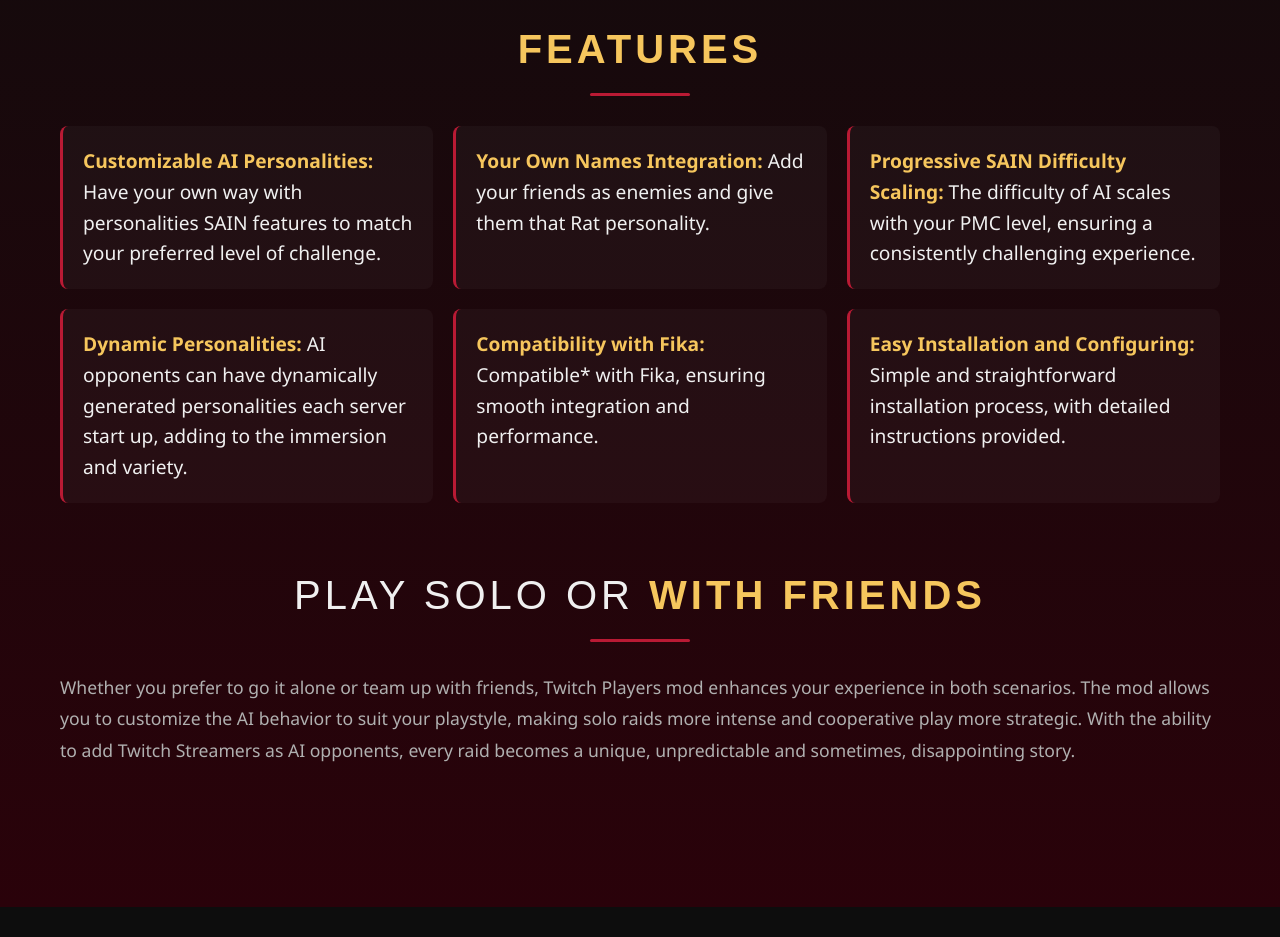
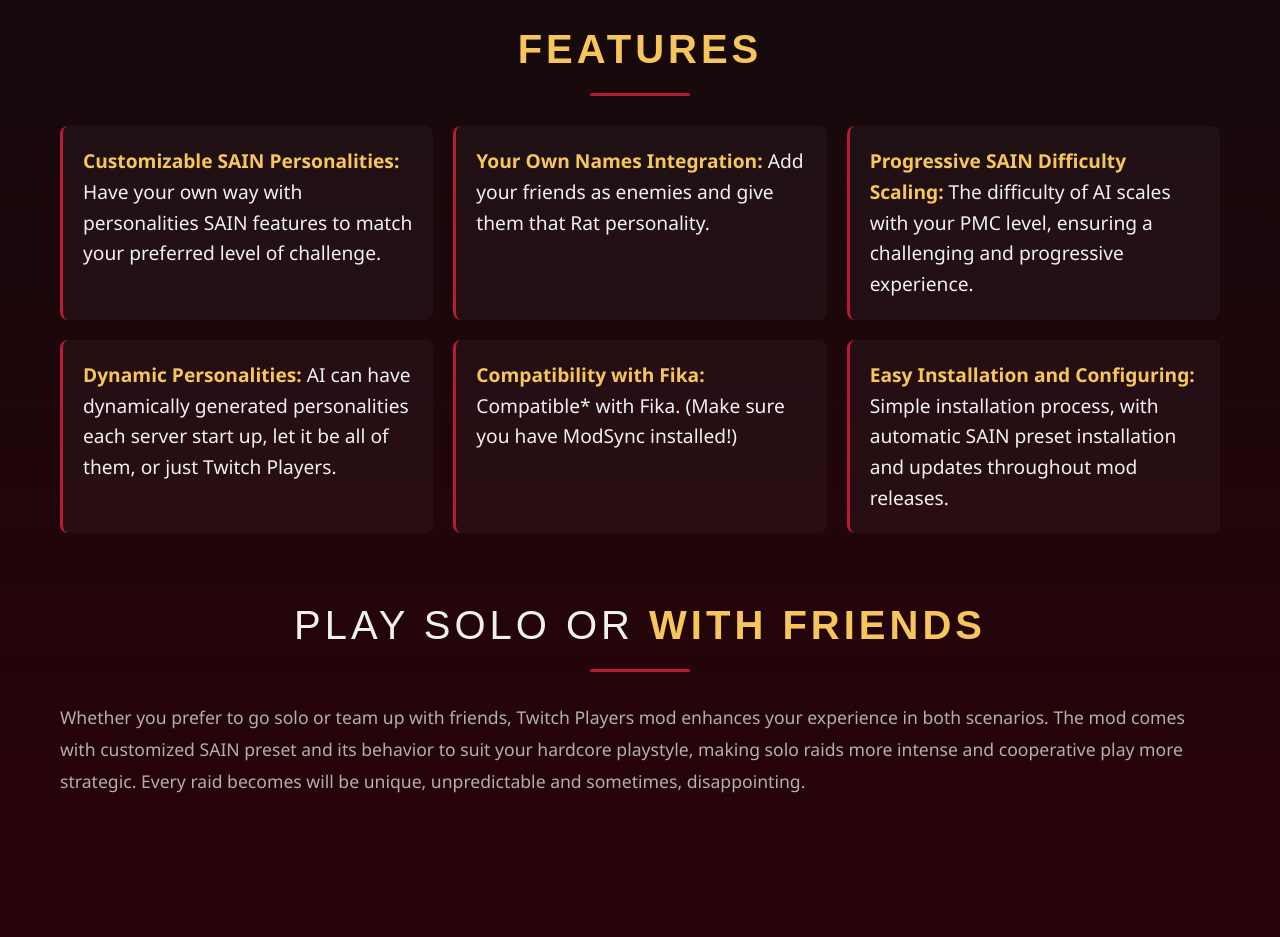
Before and after one commit to harmonyzt/twitchplayers.github.io, a plain HTML site: page index.html in a window 1280 px wide. Shown: the part 1200-2137 px from the top of the page. Before the commit the page ends 2107 px from the top, so only its background shows below. Drawn offline with nearby package versions, Linux system fonts and the light colour scheme; a script that the page names is missing.

Commit message:
Update page

```diff
--- a/index.html
+++ b/index.html
@@ -22,7 +22,7 @@
             <div class="buttons">
                 <div class="button-container animate__animated animate__fadeIn animate__delay-1s">
                     <span class="version-label">SPT 3.11</span>
-                    <a href="https://github.com/harmonyzt/All-TTV-Players-Are-Gigachads/releases/download/1.8.0/Twitch-Players-1.8.0.7z">Download Latest</a>
+                    <a href="https://hub.sp-tarkov.com/files/file/2557-sain-twitch-players/">Download Latest</a>
                 </div>
                 <div class="button-container animate__animated animate__fadeIn animate__delay-1s">
                     <span class="season-label">Season 3 is here!</span>
@@ -63,26 +63,26 @@
             <section>
                 <h2><span class="highlight">FEATURES</span></h2>
                 <ul>
-                    <li><strong>Customizable AI Personalities:</strong> Have your own way with personalities SAIN features to match your preferred level of challenge.</li>
+                    <li><strong>Customizable SAIN Personalities:</strong> Have your own way with personalities SAIN features to match your preferred level of challenge.</li>
                     <li><strong>Your Own Names Integration:</strong> Add your friends as enemies and give them that Rat personality.</li>
-                    <li><strong>Progressive SAIN Difficulty Scaling:</strong> The difficulty of AI scales with your PMC level, ensuring a consistently challenging experience.</li>
-                    <li><strong>Dynamic Personalities:</strong> AI opponents can have dynamically generated personalities each server start up, adding to the immersion and variety.</li>
-                    <li><strong>Compatibility with Fika:</strong> Compatible* with Fika, ensuring smooth integration and performance.</li>
-                    <li><strong>Easy Installation and Configuring:</strong> Simple and straightforward installation process, with detailed instructions provided.</li>
+                    <li><strong>Progressive SAIN Difficulty Scaling:</strong> The difficulty of AI scales with your PMC level, ensuring a challenging and progressive experience.</li>
+                    <li><strong>Dynamic Personalities:</strong> AI can have dynamically generated personalities each server start up, let it be all of them, or just Twitch Players.</li>
+                    <li><strong>Compatibility with Fika:</strong> Compatible* with Fika. (Make sure you have ModSync installed!)</li>
+                    <li><strong>Easy Installation and Configuring:</strong> Simple installation process, with automatic SAIN preset installation and updates throughout mod releases.</li>
                 </ul>
             </section>
             <section>
                 <h2>PLAY SOLO OR <span class="highlight">WITH FRIENDS</span></h2>
-                <p> Whether you prefer to go it alone or team up with friends, Twitch Players mod enhances your experience in both scenarios. The mod allows you to customize the AI behavior to suit your playstyle, making solo raids more intense and cooperative play more strategic. With the ability to add Twitch Streamers as AI opponents, every raid becomes a unique, unpredictable and sometimes, disappointing story. </p>
+                <p>Whether you prefer to go solo or team up with friends, Twitch Players mod enhances your experience in both scenarios. The mod comes with customized SAIN preset and its behavior to suit your hardcore playstyle, making solo raids more intense and cooperative play more strategic. Every raid becomes will be unique, unpredictable and sometimes, disappointing.</p>
             </section>
         </main>
     </body>
     <script>
-        const countUp = new CountUp('downloadCount', 8857, {
+        const countUp = new CountUp('downloadCount', 10641, {
             duration: 3,
             separator: ',',
             easingFn: (t, b, c, d) => {
-                // Custom easing function for more natural animation
+                // Custom easing function
                 if ((t /= d / 2) < 1) return c / 2 * t * t * t + b;
                 return c / 2 * ((t -= 2) * t * t + 2) + b;
             }
```
